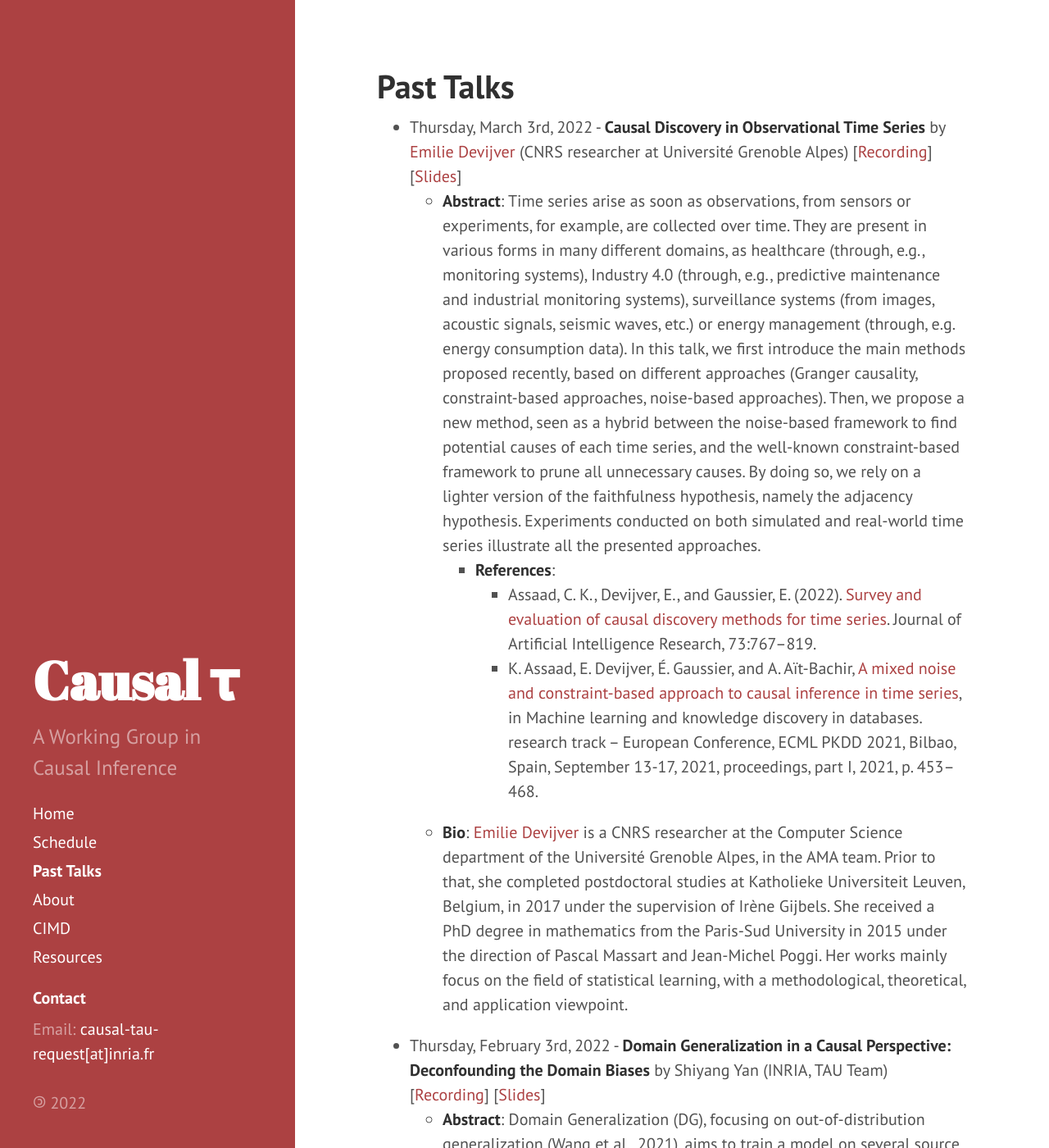
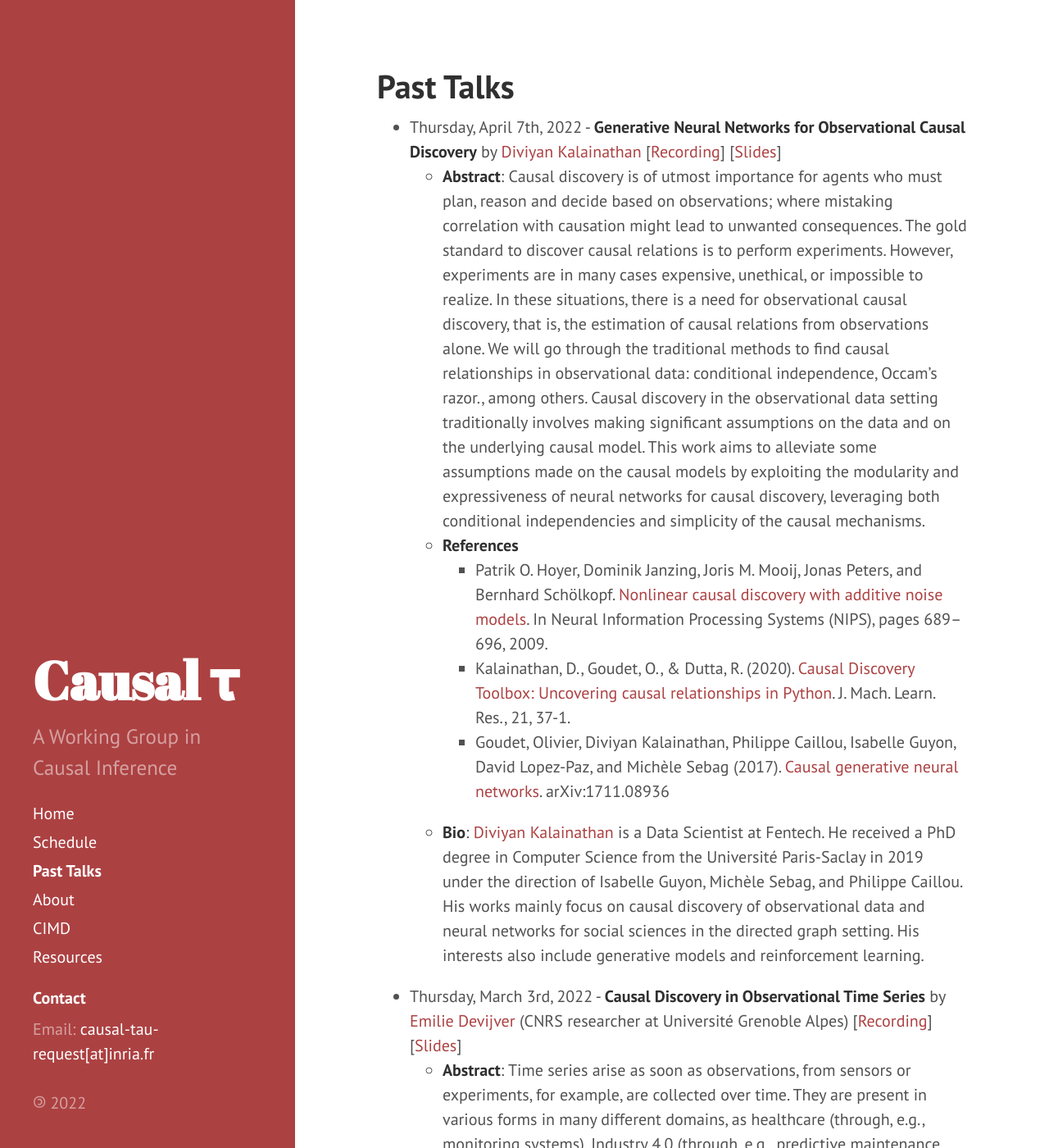
Before and after one commit to CausalTau/causaltau.github.io, a Jekyll site: the page built from past.md, in a window 1280 px wide and 1400 px high. Shown: the whole window at 82% size. Built offline with Jekyll 4.4.1, drawn with Linux system fonts in a browser that asks for light colours; nearby versions of some CDN libraries.

```diff
--- a/past.md
+++ b/past.md
@@ -5,6 +5,15 @@
 ---
 
 <!-- ## Past Talks and Recordings -->
+
+* Thursday, April 7th, 2022 - **Generative Neural Networks for Observational Causal Discovery** by [Diviyan Kalainathan](https://diviyan-kalainathan.github.io/) [[Recording](#)] [[Slides](#)]
+  - **Abstract**: Causal discovery is of utmost importance for agents who must plan, reason and decide based on observations; where mistaking correlation with causation might lead to unwanted consequences. The gold standard to discover causal relations is to perform experiments. However, experiments are in many cases expensive, unethical, or impossible to realize. In these situations, there is a need for observational causal discovery, that is, the estimation of causal relations from observations alone.
+  We will go through the traditional methods to find causal relationships in observational data: conditional independence, Occam's razor., among others. Causal discovery in the observational data setting traditionally involves making significant assumptions on the data and on the underlying causal model. This work aims to alleviate some assumptions made on the causal models by exploiting the modularity and expressiveness of neural networks for causal discovery, leveraging both conditional independencies and simplicity of the causal mechanisms.
+  - **References**
+    * Patrik O. Hoyer, Dominik Janzing, Joris M. Mooij, Jonas Peters, and Bernhard Schölkopf. [Nonlinear causal discovery with additive noise models](https://papers.nips.cc/paper/2008/hash/f7664060cc52bc6f3d620bcedc94a4b6-Abstract.html). In Neural Information Processing Systems (NIPS), pages 689–696, 2009.
+    * Kalainathan, D., Goudet, O., & Dutta, R. (2020). [Causal Discovery Toolbox: Uncovering causal relationships in Python](https://jmlr.org/papers/v21/19-187.html). J. Mach. Learn. Res., 21, 37-1.
+    * Goudet, Olivier, Diviyan Kalainathan, Philippe Caillou, Isabelle Guyon, David Lopez-Paz, and Michèle Sebag (2017). [Causal generative neural networks](https://arxiv.org/abs/1711.08936). arXiv:1711.08936
+  -  **Bio**: [Diviyan Kalainathan](https://diviyan-kalainathan.github.io/) is a Data Scientist at Fentech. He received a PhD degree in Computer Science from the Université Paris-Saclay in 2019 under the direction of Isabelle Guyon, Michèle Sebag, and Philippe Caillou. His works mainly focus on causal discovery of observational data and neural networks for social sciences in the directed graph setting. His interests also include generative models and reinforcement learning.
 
 * Thursday, March 3rd, 2022 - **Causal Discovery in Observational Time Series** by [Emilie Devijver](http://ama.liglab.fr/~devijver/) (CNRS researcher at Université Grenoble Alpes) [[Recording]()] [[Slides]()]
   - **Abstract**: Time series arise as soon as observations, from sensors or experiments, for example, are collected over time. They are present in various forms in many different domains, as healthcare (through, e.g., monitoring systems), Industry 4.0 (through, e.g., predictive maintenance and industrial monitoring systems), surveillance systems (from images, acoustic signals, seismic waves, etc.) or energy management (through, e.g. energy consumption data). In this talk, we first introduce the main methods proposed recently, based on different approaches (Granger causality, constraint-based approaches, noise-based approaches). Then, we propose a new method, seen as a hybrid between the noise-based framework to find potential causes of each time series, and the well-known constraint-based framework to prune all unnecessary causes. By doing so, we rely on a lighter version of the faithfulness hypothesis, namely the adjacency hypothesis. Experiments conducted on both simulated and real-world time series illustrate all the presented approaches.
```
Also changed, not shown: schedule.md (+7 -3 lines), 1 other file.
